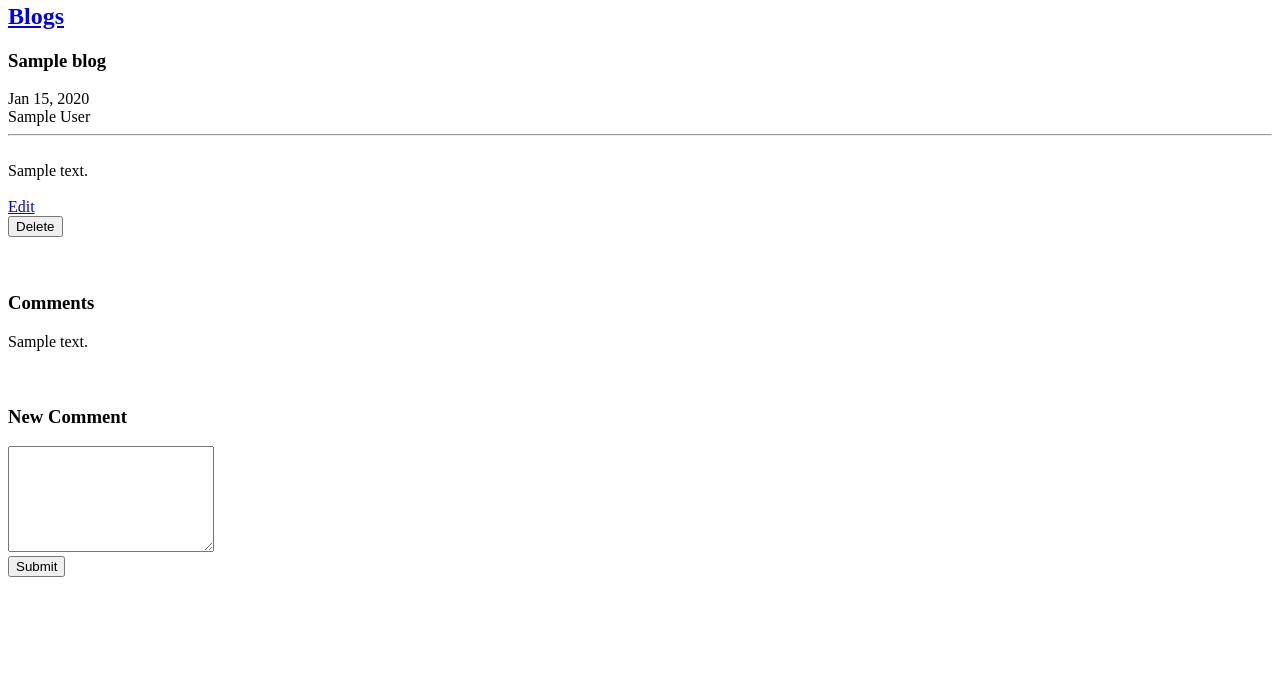
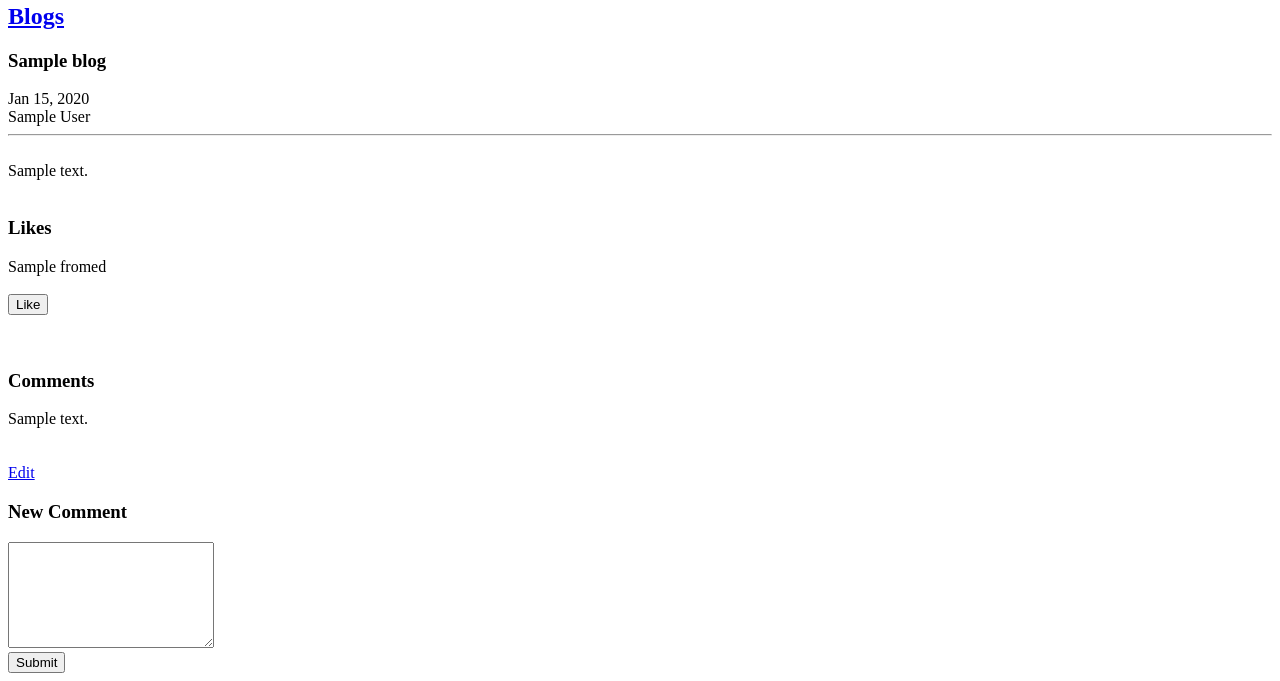
Before and after one commit to runnphoenix/udacity_fullstack_proj3, a Python web app: template templates/blogPost.html in a window 1280 px wide. Shown: the part 131-812 px from the top of the page. Before the commit the page ends 708 px from the top, so only its background shows below. Run offline with Jinja, Linux system fonts and the light colour scheme; the template is opened without the code that fills it: most values are stand-ins (such as "Sample title", 1, 10 or a date in 2020).

Commit message:
添加like，但尚无法区分blog页面多个post请求

```diff
--- a/main.py
+++ b/main.py
@@ -335,6 +335,9 @@ class Comment(db.Model):
     author = db.StringProperty(required = True)
     blog_id = db.IntegerProperty(required = True)
 
+class Like(db.Model):
+    fromed = db.StringProperty(required = True)
+
 app = webapp2.WSGIApplication([
     ('/', MainPage),
     ('/signup', Signup),
--- a/templates/blogPost.html
+++ b/templates/blogPost.html
@@ -10,12 +10,15 @@
 	</textarea style="width:300px; height:500px;">{{blog.content | safe}}</textarea>
 
 	<br><br>
-	{% if author %}
-		<a href="/blog/edit/{{blog.key().id()}}">Edit</a>
-		<form method="post">
-			<button>Delete</button>
-		</form>
-	{% endif %}
+	<!-- Likes -->
+	<h3>Likes</h3>
+	{% for like in likes %}
+		<div>{{like.fromed}}</div>
+	{% endfor %}
+	<br>
+	<form method="post">
+		<button name="likeButton">Like</button>
+	</form>
 
 
 	<br><br>
@@ -28,6 +31,8 @@
 
 	{% if author %}
 		<br><br>
+		<a href="/blog/edit/{{blog.key().id()}}">Edit</a>
+		<br>
 		<!-- New Comment -->
 		<h3>New Comment</h3>
 		<form method="post">
```
Also changed, not shown: templates/blogs.html (+10 -0 lines), 1 other file.
